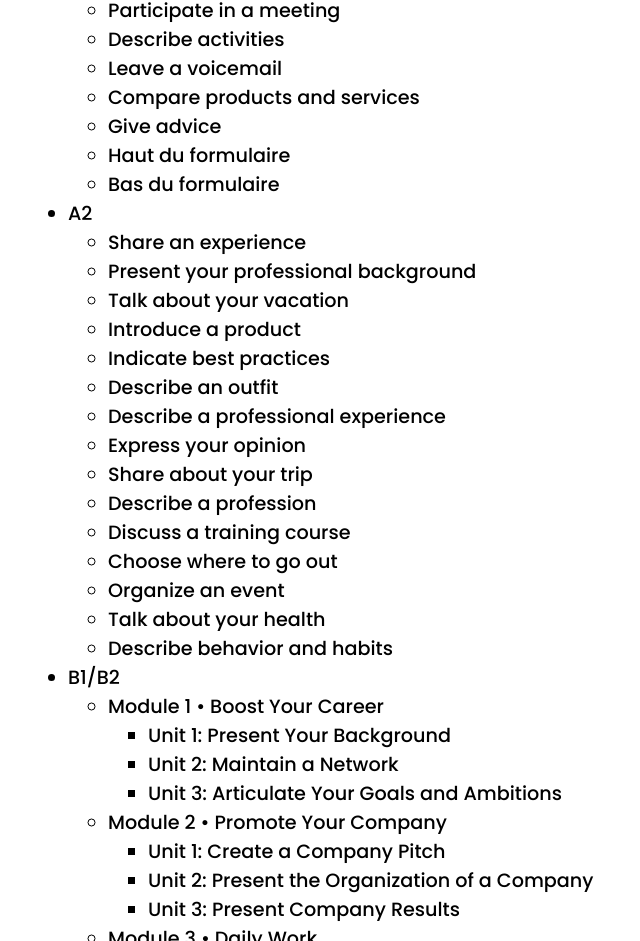
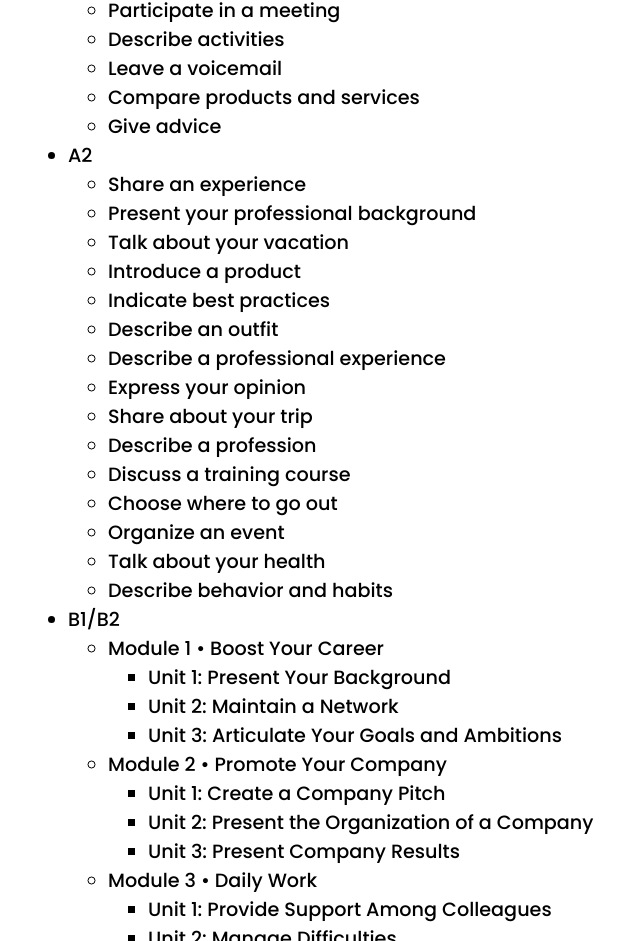
Before and after one commit to julienjavaloyes/testmarion, a plain HTML site: page French for professionals.html in a window 1280 px wide. Shown: the part 2054-2995 px from the top of the page, without its empty margins (92-732 px from the left). Drawn offline with Linux system fonts and the light colour scheme.

Commit message:
list correction

```diff
--- a/French for professionals.html
+++ b/French for professionals.html
@@ -181,8 +181,6 @@
               <li>Leave a voicemail</li>
               <li>Compare products and services</li>
               <li>Give advice</li>
-              <li>Haut du formulaire</li>
-              <li>Bas du formulaire</li>
             </ul>
             <li>A2</li>
             <ul>
```
